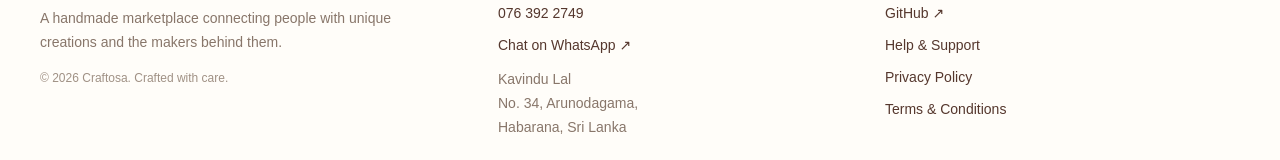
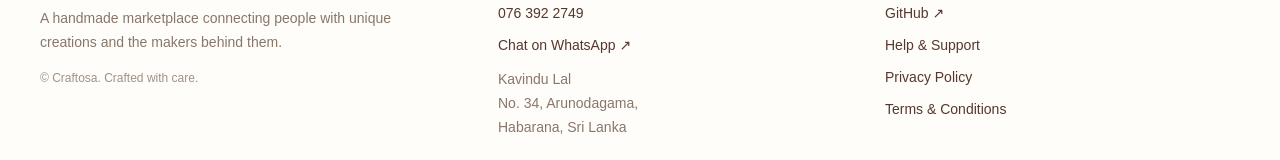
Before and after one commit to Kavindulal/craftosa, a Next.js app in the folder frontend/: page /seller/products in a window 1280 px wide. Shown: the part 906-1066 px from the top of the page. Built offline with nearby package versions, Linux system fonts and the light colour scheme; no server answers.

Commit message:
Fix unstable Date usage in shared footer prerendering

```diff
--- a/frontend/app/layout.tsx
+++ b/frontend/app/layout.tsx
@@ -18,7 +18,7 @@ function SiteFooter() {
           <p className="mt-4 max-w-sm text-sm leading-6 text-[#88766a]">
             A handmade marketplace connecting people with unique creations and the makers behind them.
           </p>
-          <p className="mt-4 text-xs text-[#a09185]">© {new Date().getFullYear()} Craftosa. Crafted with care.</p>
+          <p className="mt-4 text-xs text-[#a09185]">© Craftosa. Crafted with care.</p>
         </div>
 
         <div>
```
